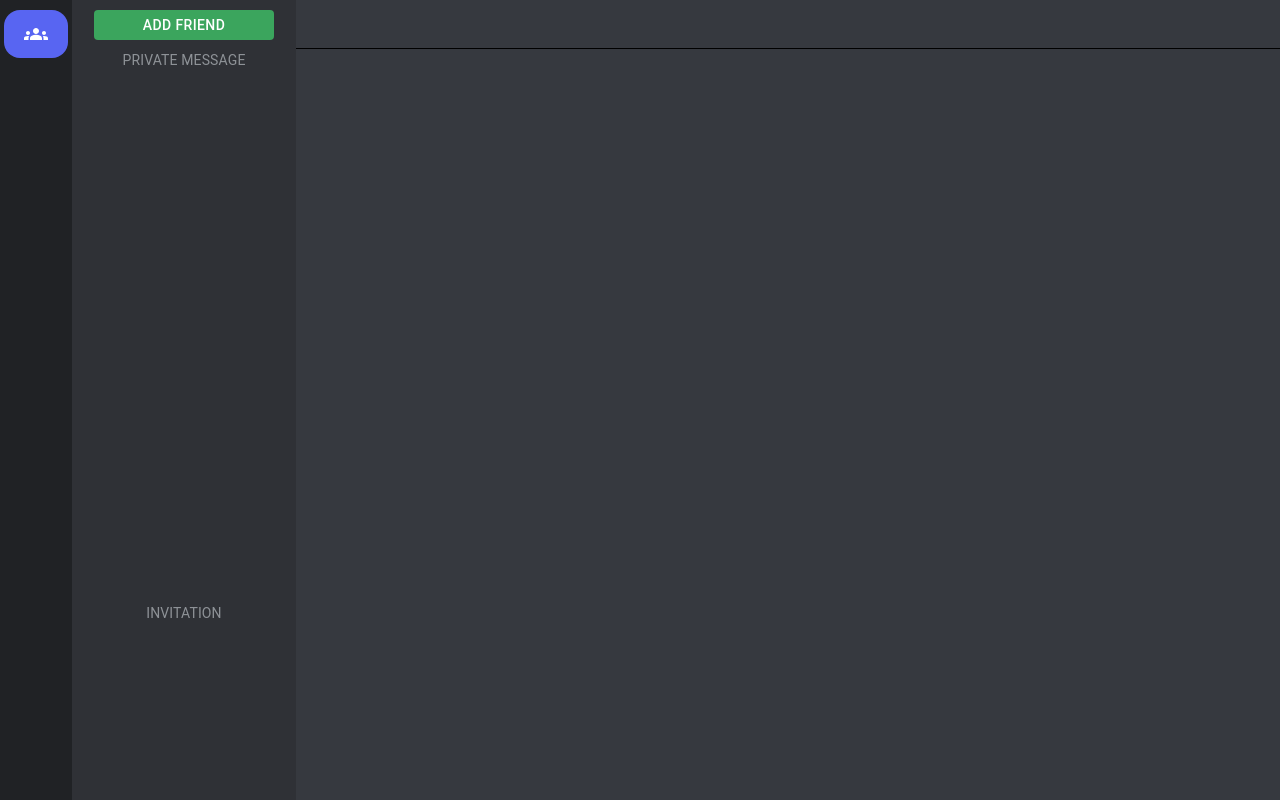
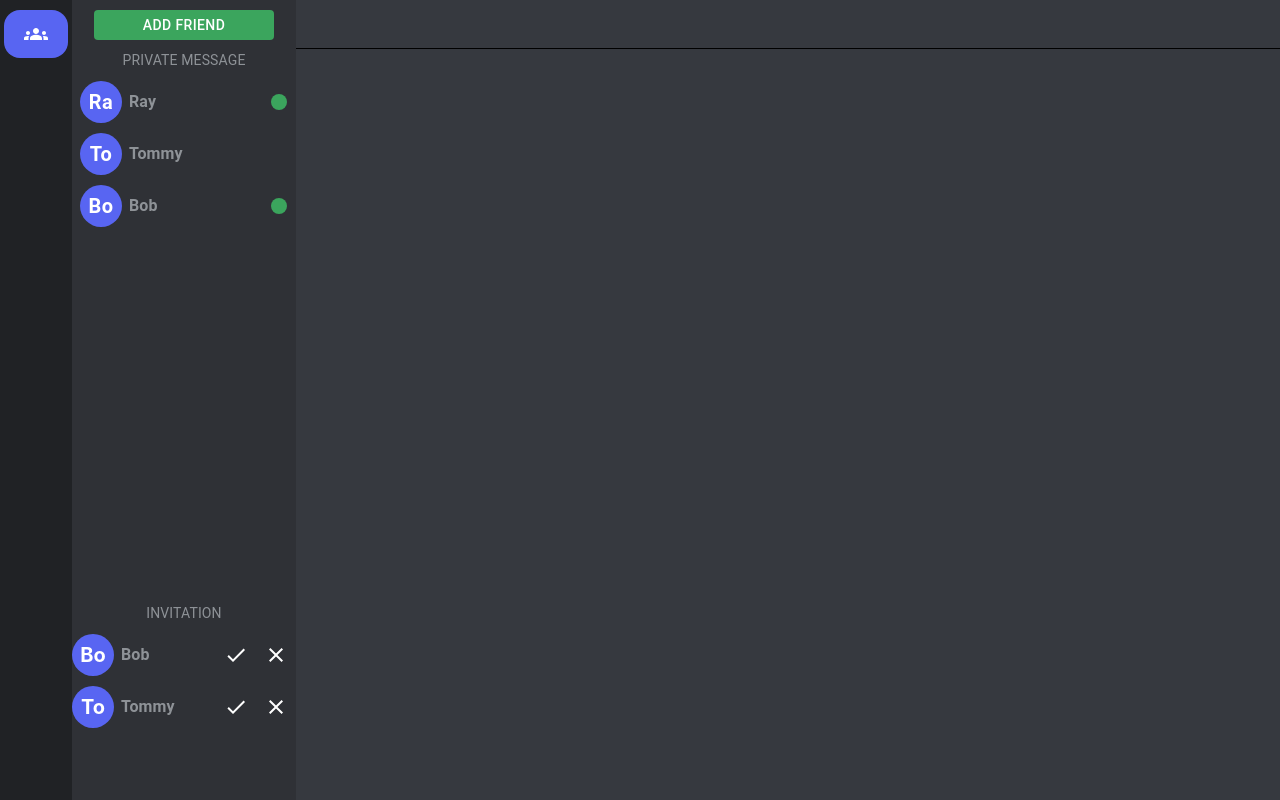
Before and after one commit to lekyvong09/C2007L_MERN_ChatApp, a React (Create React App) app in the folder client/: page / in a window 1280 px wide. Built offline with nearby package versions, Linux system fonts and the light colour scheme; the HTML template or start-up script is replaced by a standard one.

Commit message:
Friend & pendingInvitation & decision button

```diff
--- /dev/null
+++ b/client/src/app/layout/CustomAvatar.js
@@ -0,0 +1,22 @@
+import { styled } from '@mui/system';
+
+const AvatarPreview = styled('div')({
+    height: '42px',
+    width: '42px',
+    borderRadius: '42px',
+    fontSize: '20px',
+    color: 'white',
+    fontWeight: '700',
+    display: 'flex',
+    alignItems: 'center',
+    justifyContent: 'center',
+    backgroundColor: '#5865f2',
+});
+
+export default function CustomAvatar(props) {
+    return(
+        <AvatarPreview>
+            {props.username.substring(0, 2)}
+        </AvatarPreview>
+    );
+}
--- a/client/src/features/dashboard/AddFriendDialog.js
+++ b/client/src/features/dashboard/AddFriendDialog.js
@@ -1,4 +1,4 @@
-import { Button, Dialog, DialogActions, DialogContent, DialogContentText, DialogTitle, TextField } from "@mui/material";
+import { Dialog, DialogActions, DialogContent, DialogContentText, DialogTitle } from "@mui/material";
 import { useEffect, useState } from "react";
 import InputWithLabel from "../../app/layout/InputWithLabels";
 import PrimaryButton from "../../app/layout/PrimaryButton";
--- a/client/src/features/dashboard/DashboardPage.js
+++ b/client/src/features/dashboard/DashboardPage.js
@@ -1,9 +1,13 @@
 import { styled } from '@mui/system';
 import Button from '@mui/material/Button';
 import GroupsIcon from '@mui/icons-material/Groups';
-import { Typography } from '@mui/material';
+import { Box, IconButton, Typography } from '@mui/material';
 import { useState } from 'react';
 import AddFriendDialog from './AddFriendDialog';
+import CustomAvatar from '../../app/layout/CustomAvatar';
+import FiberManualRecordIcon from '@mui/icons-material/FiberManualRecord';
+import CheckIcon from '@mui/icons-material/Check';
+import ClearIcon from '@mui/icons-material/Clear';
 
 const Wrapper = styled('div')({
     width: '100%',
@@ -55,6 +59,25 @@ const FriendsList = styled('div')({
     width: '100%',
     flexGrow: 1
 });
+
+const handleAcceptInvitation = () => {
+
+}
+
+const handleRejectInvitation = () => {
+
+}
+
+const friends = [
+    {id: '1', username: 'Ray', isOnline: true},
+    {id: '2', username: 'Tommy', isOnline: false},
+    {id: '3', username: 'Bob', isOnline: true},
+];
+
+const invitations = [
+    {_id: '1', senderId: {username: 'Bob', mail: 'bob@email.com'}},
+    {_id: '2', senderId: {username: 'Tommy', mail: 'tommy@email.com'}},
+];
 
 export default function DashboardPage() {
 
@@ -111,7 +134,48 @@ export default function DashboardPage() {
                     Private Message
                 </Typography>
 
-                <FriendsList />
+                <FriendsList>
+                    {
+                        friends.map(f => (
+                            <Button
+                                style={{
+                                    width: '100%',
+                                    height: '42px',
+                                    display: 'flex',
+                                    justifyContent: 'flex-start',
+                                    color: 'black',
+                                    marginTop: '10px',
+                                    textTransform: 'none',
+                                    position: 'relative',
+                                }}
+                            >
+                                <CustomAvatar username={f.username} />
+                                <Typography
+                                    style={{
+                                        marginLeft: '7px',
+                                        fontWeight: 700,
+                                        color: '#8e9297'
+                                    }}
+                                    variant='subtitle1'
+                                    align='left'
+                                >
+                                    {f.username}
+                                </Typography>
+                                { f.isOnline &&
+                                    (<Box sx={{
+                                        display: 'flex',
+                                        position: 'absolute',
+                                        right: '5px',
+                                        color: '#3ba55d',
+                                        alignItems: 'center'
+                                    }}>
+                                        <FiberManualRecordIcon />
+                                    </Box>)
+                                }
+                            </Button>
+                        ))
+                    }
+                </FriendsList>
 
                 <Typography
                     sx={{
@@ -124,7 +188,42 @@ export default function DashboardPage() {
                     Invitation
                 </Typography>
 
-                <PendingInvitationList />
+                <PendingInvitationList>
+                    {
+                        invitations.map(i => (
+                            <Box
+                                sx={{
+                                    width: '100%',
+                                    height: '42px',
+                                    marginTop: '10px',
+                                    display: 'flex',
+                                    alignItems: 'center'
+                                }}
+                            >
+                                <CustomAvatar username={i.senderId.username} />
+                                <Typography
+                                    sx={{
+                                        marginLeft: '7px',
+                                        fontWeight: 700,
+                                        color: '#8e9297',
+                                        flexGrow: 1
+                                    }}
+                                    variant='subtitle1'
+                                >
+                                    {i.senderId.username}
+                                </Typography>
+                                <Box sx={{display: 'flex'}}>
+                                    <IconButton style={{color: 'white'}} onClick={handleAcceptInvitation}>
+                                        <CheckIcon />
+                                    </IconButton>
+                                    <IconButton style={{color: 'white'}} onClick={handleRejectInvitation}>
+                                        <ClearIcon />
+                                    </IconButton>
+                                </Box>
+                            </Box>
+                        ))
+                    }
+                </PendingInvitationList>
 
             </FriendsSideBar>
             <AppBar></AppBar>
```
